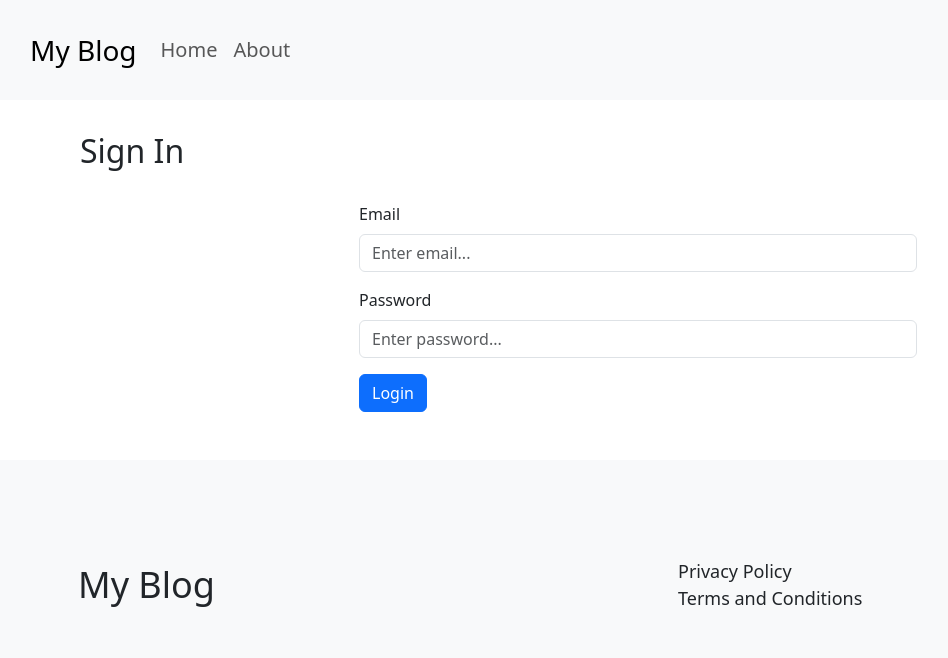
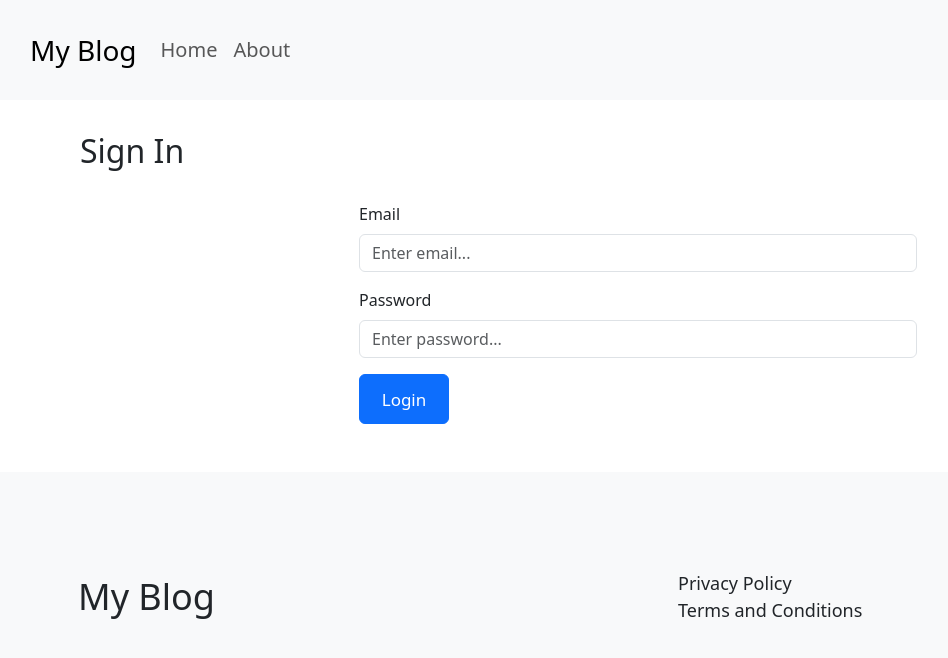
Before and after one commit to jclaey/mern-blog, a React app in the folder blog-frontend/: page /login in a window 1280 px wide. Shown: the top 658 px of the page, without its empty margins (2-950 px from the left). Built offline with nearby package versions, Linux system fonts and the light colour scheme.

Commit message:
add form button styles and clean up component styles

```diff
--- a/blog-frontend/src/components/Layout.js
+++ b/blog-frontend/src/components/Layout.js
@@ -1,7 +1,6 @@
 import { Container } from "react-bootstrap"
 import NavigationBar from "./Navbar.js"
 import Footer from "./Footer.js"
-import '../styles/style.css'
 
 const Layout = ({ children }) => {
     return (
--- a/blog-frontend/src/components/Login.js
+++ b/blog-frontend/src/components/Login.js
@@ -1,23 +1,76 @@
+import { useState } from 'react'
 import Layout from "./Layout.js"
-import { Form, Button } from "react-bootstrap"
+import { Form, Button, Alert } from "react-bootstrap"
+import axios from 'axios'
+import '../styles/login.css'
 
 const Login = () => {
+    const [email, setEmail] = useState('')
+    const [password, setPassword] = useState('')
+    const [error, setError] = useState('')
+    const [loading, setLoading] = useState(false)
+
+    const handleLogin = async () => {
+        e.preventDefault()
+        setError('')
+        setLoading(true)
+
+        try {
+            const response = await axios.post("http://localhost:5000/api/admin/login", {
+                email,
+                password,
+            })
+
+            const { token } = response.data
+
+            localStorage.setItem('accessToken', token)
+
+            window.location.href = '/admin'
+        } catch (err) {
+            console.error('Login failed:', err.response?.data || err.message)
+            setError('Invalid email or password. Please try again.')
+        } finally {
+            setLoading(false)
+        }
+    }
+
     return (
         <Layout>
             <div style={{ marginBottom: '2rem' }}>
                 <h2>Sign In</h2>
             </div>
-            <div style={{ display: 'flex', justifyContent: 'center' }}>
-                <Form style={{ marginBottom: '3rem', width: '50%' }}>
+            <div className='login-form'>
+                <Form
+                    style={{ marginBottom: '3rem', width: '50%' }}
+                    onSubmit={handleLogin}
+                >
+                    {error && <Alert variant="danger">{error}</Alert>}
                     <Form.Group className="mb-3" controlId="email">
                         <Form.Label>Email</Form.Label>
-                        <Form.Control type="email" placeholder="Enter email..." />
+                        <Form.Control
+                            type="email"
+                            placeholder="Enter email..."
+                            value={email}
+                            onChange={(e) => setEmail(e.target.value)}
+                        />
                     </Form.Group>
                     <Form.Group className="mb-3" controlId="password">
                         <Form.Label>Password</Form.Label>
-                        <Form.Control type="password" placeholder="Enter password..." />
+                        <Form.Control
+                            type="password"
+                            placeholder="Enter password..."
+                            value={password}
+                            onChange={(e) => setPassword(e.target.value)}
+                        />
                     </Form.Group>
-                    <Button type="submit" variant="primary">Login</Button>
+                    <Button
+                        type="submit"
+                        variant="primary"
+                        disabled={loading}
+                        id='form-btn'
+                    >
+                        {loading ? "Logging in..." : "Login"}
+                    </Button>
                 </Form>
             </div>
         </Layout>
--- a/blog-frontend/src/components/Navbar.js
+++ b/blog-frontend/src/components/Navbar.js
@@ -5,10 +5,8 @@ import StyledLink from './StyledLink.js'
 
 const NavigationBar = () => (
   <Navbar bg="light" expand="lg" style={{ height: '100px' }}>
-    <Navbar.Brand as={Link} to="/" style={{ marginLeft: '2rem' }}>
-      <StyledLink to="/" fontSize={28}>
+    <Navbar.Brand as={Link} to="/" style={{ marginLeft: '2rem', fontSize: '28px' }}>
         My Blog
-      </StyledLink>
     </Navbar.Brand>
     <Navbar.Toggle aria-controls="basic-navbar-nav" />
     <Navbar.Collapse id="basic-navbar-nav">
--- a/blog-frontend/src/components/StyledLink.js
+++ b/blog-frontend/src/components/StyledLink.js
@@ -1,4 +1,5 @@
 import { Link } from 'react-router-dom'
+import '../styles/style.css'
 
 const StyledLink = ({ to, className, fontSize, children }) => {
     return (
--- /dev/null
+++ b/blog-frontend/src/styles/login.css
@@ -0,0 +1,4 @@
+.login-form {
+    display: flex;
+    justify-content: center;
+}
--- a/blog-frontend/src/styles/style.css
+++ b/blog-frontend/src/styles/style.css
@@ -1,3 +1,4 @@
+/* GENERAL STYLES */
 * {
     box-sizing: border-box;
 }
@@ -14,6 +15,7 @@ footer {
     background-color: #F8F9FA;
 }
 
+/* STYLED LINK */
 #styled-link {
     text-decoration: none;
     font-weight: 500;
@@ -22,3 +24,10 @@ footer {
 #styled-link:hover {
     color: #959393;
 }
+
+/* GENERAL FORM STYLES */
+#form-btn {
+    height: 50px;
+    width: 90px;
+    font-size: 17px;
+}
```
